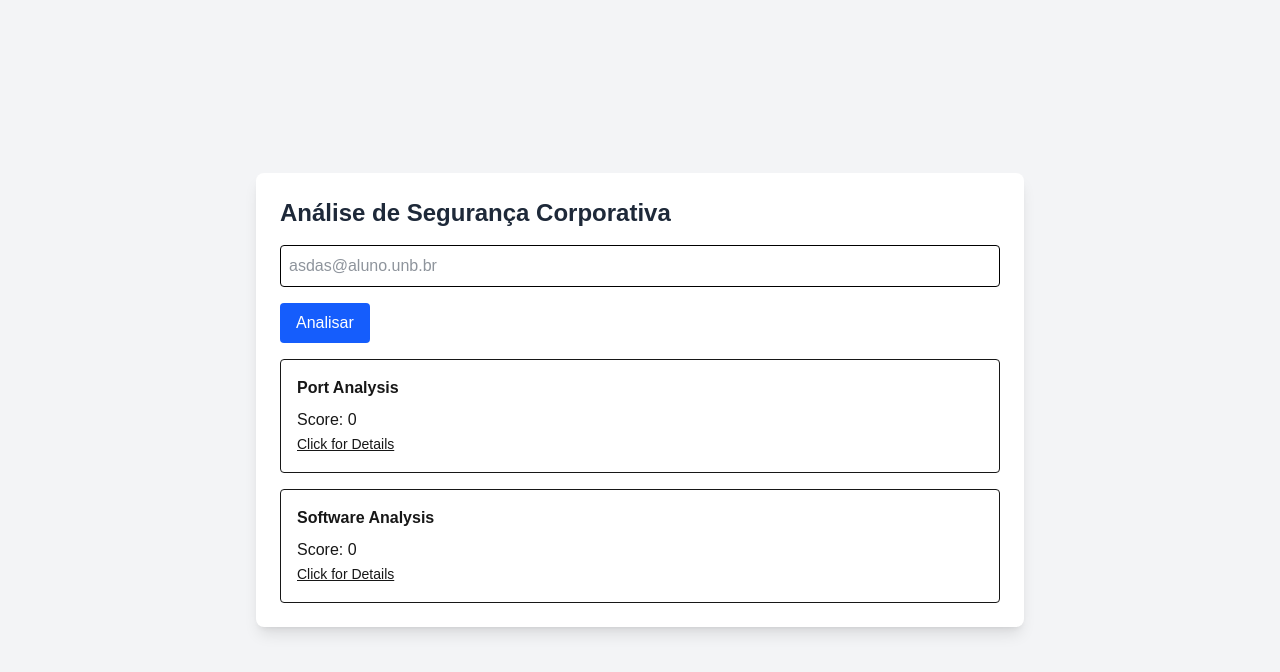
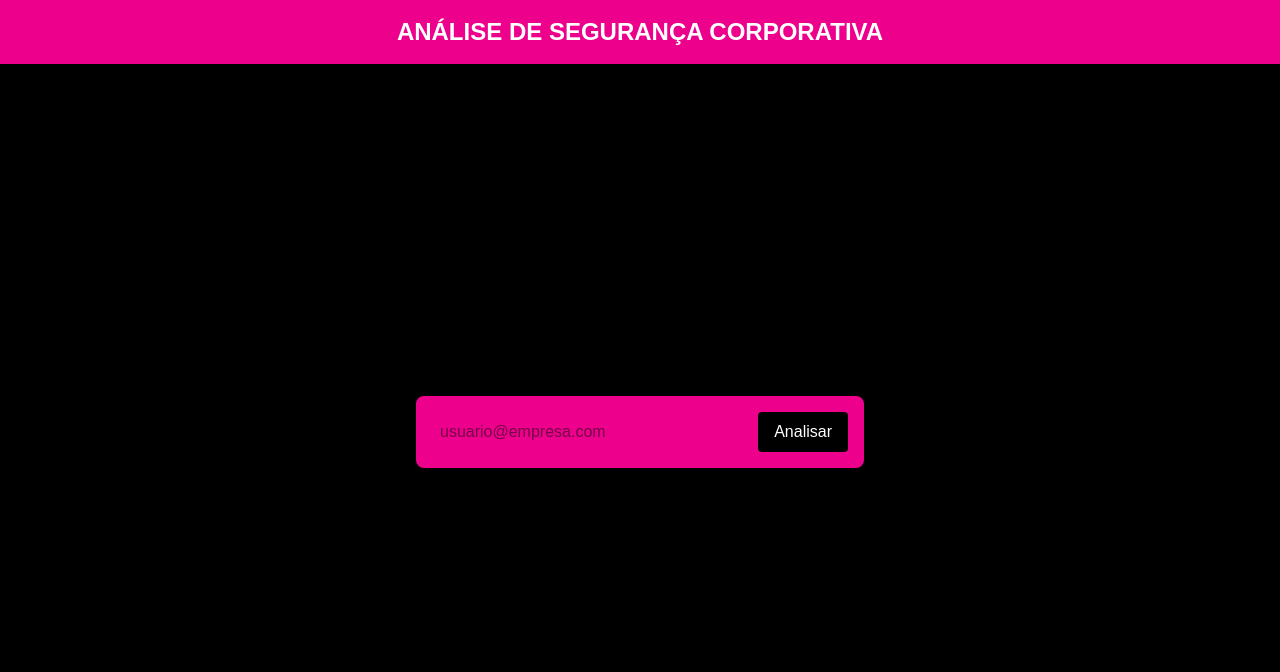
Before and after one commit to VictorEneias/threat-detection, a Next.js app in the folder frontend/threat-detection/: page / in a window 1280 px wide. Shown: the top 672 px of the page. Built offline with nearby package versions, Linux system fonts and the light colour scheme.

Commit message:
novo frontend

```diff
--- a/frontend/threat-detection/src/app/EmailForm.js
+++ b/frontend/threat-detection/src/app/EmailForm.js
@@ -5,14 +5,15 @@ export default function EmailForm() {
   const [email, setEmail] = useState('');
   const [loadingPort, setLoadingPort] = useState(false);
   const [loadingSoft, setLoadingSoft] = useState(false);
-  const [jobId, setJobId] = useState(null);
   const [portAlerts, setPortAlerts] = useState([]);
   const [softAlerts, setSoftAlerts] = useState([]);
   const [showPort, setShowPort] = useState(false);
   const [showSoft, setShowSoft] = useState(false);
+  const [showCards, setShowCards] = useState(false);
 
   const handleSubmit = async (e) => {
     e.preventDefault();
+    setShowCards(true);
     setLoadingPort(true);
     setLoadingSoft(true);
     setPortAlerts([]);
@@ -34,7 +35,6 @@ export default function EmailForm() {
         setLoadingSoft(false);
         return;
       }
-      setJobId(data.job_id);
       setPortAlerts(data.alertas || []);
       setLoadingPort(false);
       pollSoftware(data.job_id);
@@ -62,36 +62,35 @@ export default function EmailForm() {
   };
 
   return (
-    <form onSubmit={handleSubmit} className="space-y-4">
+    <div className="w-full flex flex-col items-center">
+      <form onSubmit={handleSubmit} className="bg-[#ec008c] p-4 rounded-lg flex gap-2 w-full max-w-md">
         <input
           type="email"
-        placeholder="asdas@aluno.unb.br"
+          placeholder="usuario@empresa.com"
           value={email}
           onChange={(e) => setEmail(e.target.value)}
-        className="border border-black p-2 w-full rounded text-gray-800"
+          className="flex-1 p-2 rounded text-black"
           required
         />
         <button
           type="submit"
-        className="bg-blue-600 text-white px-4 py-2 rounded"
+          className="bg-black text-white px-4 py-2 rounded"
           disabled={loadingPort || loadingSoft}
         >
           {loadingPort ? 'Analisando...' : 'Analisar'}
         </button>
-
-      <div className="space-y-4">
-        <div className="border p-4 rounded">
+      </form>
+      {showCards && (
+        <div className="mt-6 w-full max-w-2xl space-y-4">
+          <div className="bg-[#ec008c] text-black p-4 rounded shadow">
             <h2 className="font-semibold">Port Analysis</h2>
-          {loadingPort && (
-            <div className="w-full bg-gray-200 h-2 rounded mt-2 overflow-hidden">
-              <div className="bg-blue-500 h-2 animate-pulse w-full"></div>
-            </div>
-          )}
-          {!loadingPort && (
+            {loadingPort ? (
+              <p className="animate-pulse">Calculando risco...</p>
+            ) : (
               <>
                 <p className="mt-2">Score: {portAlerts.length}</p>
                 <button type="button" className="underline text-sm" onClick={() => setShowPort(!showPort)}>
-                Click for Details
+                  Ver Detalhes
                 </button>
                 {showPort && (
                   <ul className="list-disc list-inside text-sm mt-2">
@@ -106,18 +105,15 @@ export default function EmailForm() {
             )}
           </div>
 
-        <div className="border p-4 rounded">
+          <div className="bg-[#ec008c] text-black p-4 rounded shadow">
             <h2 className="font-semibold">Software Analysis</h2>
-          {loadingSoft && (
-            <div className="w-full bg-gray-200 h-2 rounded mt-2 overflow-hidden">
-              <div className="bg-blue-500 h-2 animate-pulse w-full"></div>
-            </div>
-          )}
-          {!loadingSoft && (
+            {loadingSoft ? (
+              <p className="animate-pulse">Calculando risco...</p>
+            ) : (
               <>
                 <p className="mt-2">Score: {softAlerts.length}</p>
                 <button type="button" className="underline text-sm" onClick={() => setShowSoft(!showSoft)}>
-                Click for Details
+                  Ver Detalhes
                 </button>
                 {showSoft && (
                   <ul className="list-disc list-inside text-sm mt-2">
@@ -131,7 +127,12 @@ export default function EmailForm() {
               </>
             )}
           </div>
+          <div className="bg-[#ec008c] text-black p-4 rounded shadow">
+            <h2 className="font-semibold">Outros Módulos</h2>
+            <p className="italic">Em breve...</p>
           </div>
-    </form>
+        </div>
+      )}
+    </div>
   );
 }
--- a/frontend/threat-detection/src/app/layout.js
+++ b/frontend/threat-detection/src/app/layout.js
@@ -20,7 +20,7 @@ export default function RootLayout({ children }) {
   return (
     <html lang="en">
       <body
-        className={`${geistSans.variable} ${geistMono.variable} antialiased`}
+        className={`${geistSans.variable} ${geistMono.variable} antialiased bg-black text-white`}
       >
         {children}
       </body>
--- a/frontend/threat-detection/src/app/page.js
+++ b/frontend/threat-detection/src/app/page.js
@@ -2,9 +2,11 @@ import EmailForm from './EmailForm'
 
 export default function Home() {
   return (
-    <main className="min-h-screen flex items-center justify-center bg-gray-100">
-      <div className="bg-white shadow-lg p-6 rounded-lg w-full max-w-3xl">
-        <h1 className="text-2xl font-bold mb-4 text-gray-800">Análise de Segurança Corporativa</h1>
+    <main className="min-h-screen flex flex-col items-center bg-black text-white">
+      <header className="w-full bg-[#ec008c] py-4 text-center">
+        <h1 className="font-bold text-lg md:text-2xl uppercase">ANÁLISE DE SEGURANÇA CORPORATIVA</h1>
+      </header>
+      <div className="flex-1 flex items-center justify-center w-full px-4">
         <EmailForm />
       </div>
     </main>
```
Lines whose indentation alone changed are shown as unchanged.
